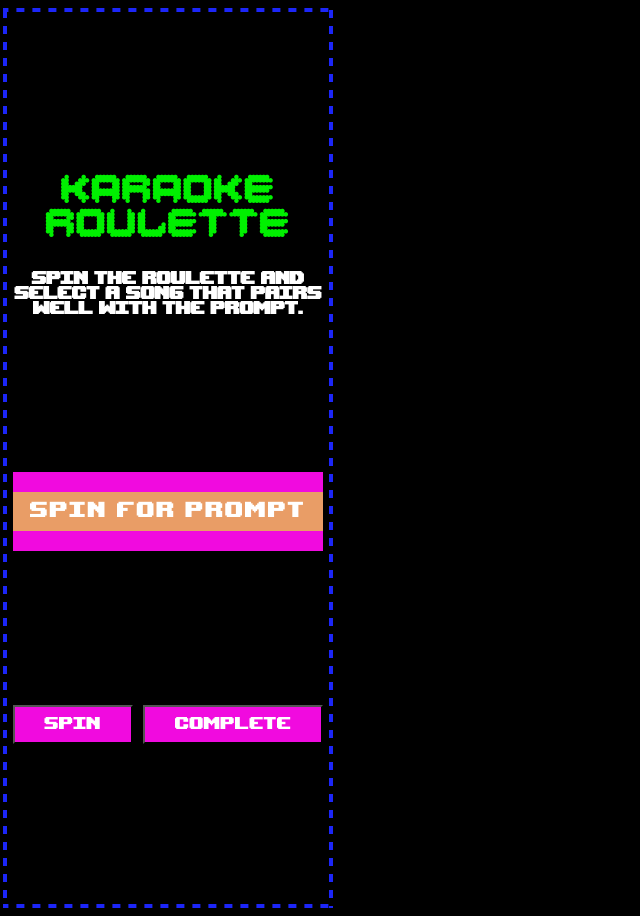
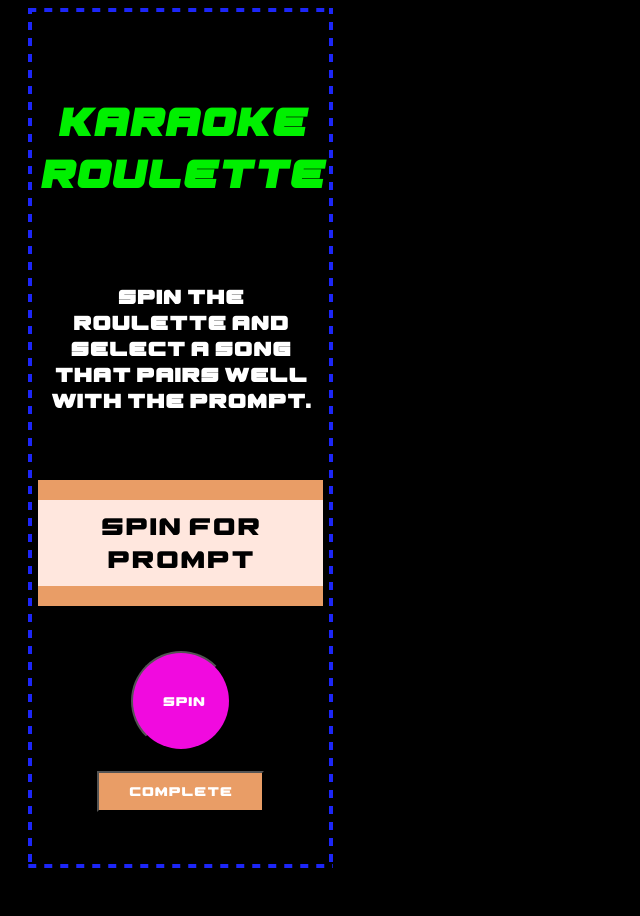
Before and after one commit to raf-l8bloomer/Karaoke-Roulette, a browser extension: page sidepanel.html in a window 1280 px wide. Shown: the whole page, without its empty margins (0-640 px from the left). After the commit the page ends 876 px from the top, so only its background shows below. Drawn offline with Linux system fonts and the light colour scheme.

Commit message:
Updated to commercial free fonts

```diff
--- a/scss/_base.scss
+++ b/scss/_base.scss
@@ -5,7 +5,7 @@
 
 h1 {
     font-family: $h1-font-stack;
-    font-size: 1.7rem;
+    font-size: 3rem;
     color: $green;
 }
 
@@ -18,18 +18,18 @@ h2 {
 h2,
 p,
 button {
-    font-family: $upheaval-font;
+    font-family: $font-stack;
 }
 
 p {
     // font-family: $font-stack;
     font-size: 1.9rem;
-    letter-spacing: 0.1rem;
-    color: $white;
+    letter-spacing: 0rem;
+    color: $black;
 }
 
 button {
-    font-size: 1.5rem;
+    font-size: 1rem;
     width: 100%;
     background-color: $pink;
     color: $white;
@@ -45,15 +45,15 @@ header {
     justify-content: center;
     align-items: center;
     text-align: center;
-    // margin-bottom: auto;
     gap: 2em;
+
 }
 
 body {
     display: flex;
     align-items: center;
     justify-content: center;
-    height: 900px;
-    width: 320px;
+    height: 860px;
+    width: 345px;
     background-color: $black;
 }
--- a/scss/_variables.scss
+++ b/scss/_variables.scss
@@ -3,7 +3,8 @@
 $green: #00F000;
 $blue: #1C26F8;
 $pink: #F10ADF;
-$orange: #E99D66;
+$orange-fill: #FFE7DE;
+$orange-stroke: #E99D66;
 $black: #000000;
 $white: #fff;
 
@@ -11,18 +12,17 @@ $white: #fff;
 
 
 @font-face {
-    font-family: 'Dance-Floor';
-    src: url('../fonts/dance-floor.woff2') format('woff2'),
-        url('../fonts/dance-floor.ttf') format('truetype');
+    font-family: 'Excluded Regular';
+    src: url('../fonts/excluded-regular.woff2') format('woff2'),
+        url('../fonts/excluded-regular.ttf') format('truetype');
 }
 
 @font-face {
-    font-family: 'Upheaval-Pro';
-    src: url('../fonts/UpheavalPro.woff2') format('woff2'),
-        url('../fonts/UpheavalPro.ttf') format('truetype');
+    font-family: 'Excluded Italic';
+    src: url('../fonts/excluded-italic.woff2') format('woff2'),
+        url('../fonts/excluded-italic.ttf') format('truetype');
 }
 
 
-$h1-font-stack: 'Dance-Floor', Arial, sans-serif;
-$font-stack: Arial, sans-serif;
-$upheaval-font: 'Upheaval-Pro';
+$h1-font-stack: 'Excluded Italic', Arial, sans-serif;
+$font-stack: 'Excluded Regular', Arial, sans-serif;
--- a/scss/styles.scss
+++ b/scss/styles.scss
@@ -1,16 +1,6 @@
 @import 'variables',
 'base';
 
-
-.title,
-.description {
-    margin-top: auto;
-    margin-bottom: auto;
-}
-
-// .description {
-//     margin-top: 0;
-// }
 
 .border {
     display: flex;
@@ -20,8 +10,7 @@
     padding: 0;
     margin: 25px;
     height: 100%;
-
-
+    width: 100%;
 }
 
 .interaction {
@@ -34,11 +23,11 @@
 }
 
 span {
-    background-color: $orange;
+    background-color: $orange-fill;
     width: 100%;
     // margin: 10px;
-    border-top: 20px $pink solid;
-    border-bottom: 20px $pink solid;
+    border-top: 20px $orange-stroke solid;
+    border-bottom: 20px $orange-stroke  solid;
 }
 
 .prompt {
@@ -50,14 +39,25 @@ span {
 .options {
     // margin-top: auto;
     display: flex;
-    flex-direction: row;
-    justify-content: space-between;
-    gap: 10px;
+    flex-direction: column;
+    justify-content: space-evenly;
+    align-items: center;
+    gap: 20px;
+}
+
+#spin {
+    width: 100px;
+    height: 100px;
+    border-radius: 50%;;
+}
+
+#complete {
+    background-color: $orange-stroke;
 }
 
 .button {
     padding: 10px 30px;
-    font-family: $upheaval-font;
+    font-family: $font-stack;
 }
 
 
```
Also changed, not shown: css/styles.css, fonts/UpheavalPro.ttf (deleted), fonts/UpheavalPro.woff2 (deleted), fonts/dance-floor.ttf (deleted), fonts/dance-floor.woff2 (deleted), fonts/excluded-italic.ttf (added), fonts/excluded-italic.woff2 (added), fonts/excluded-regular.ttf (added), fonts/excluded-regular.woff2 (added), 1 other file.
